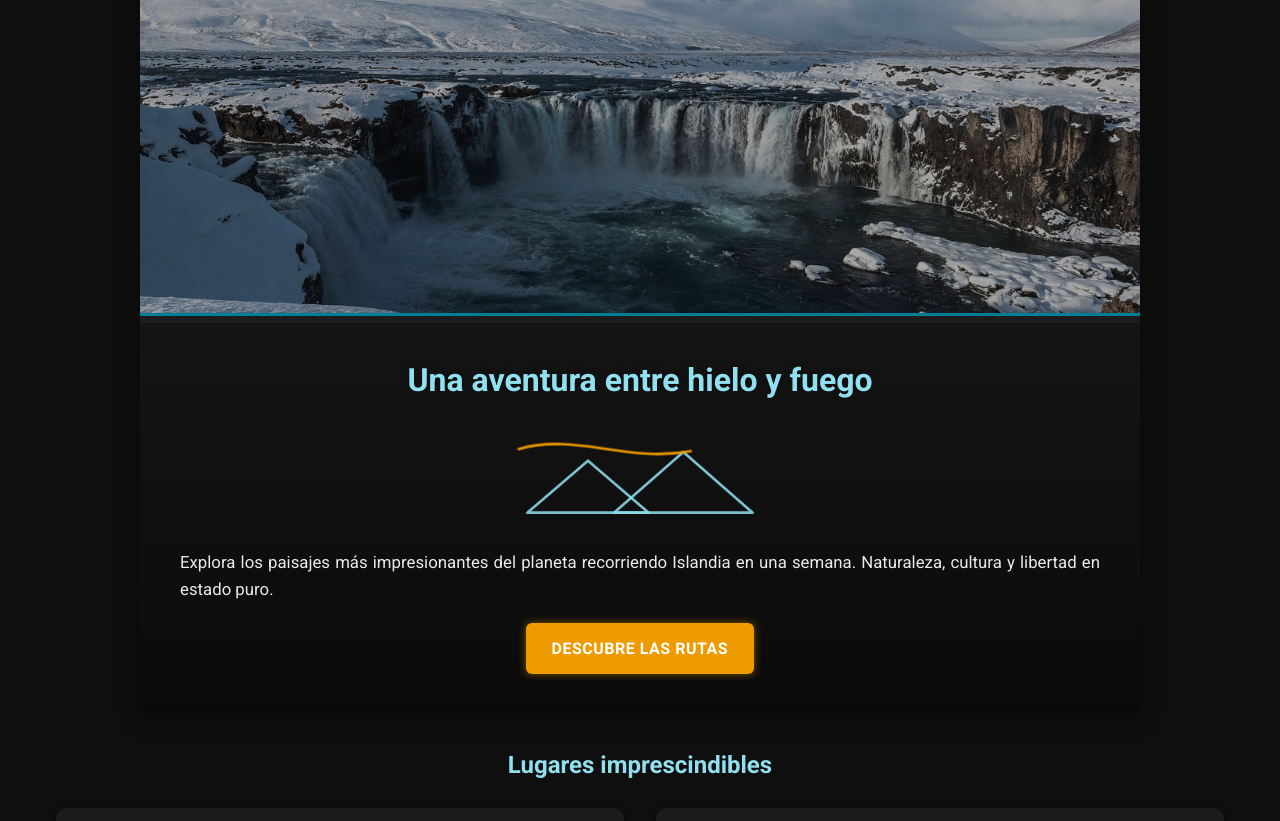
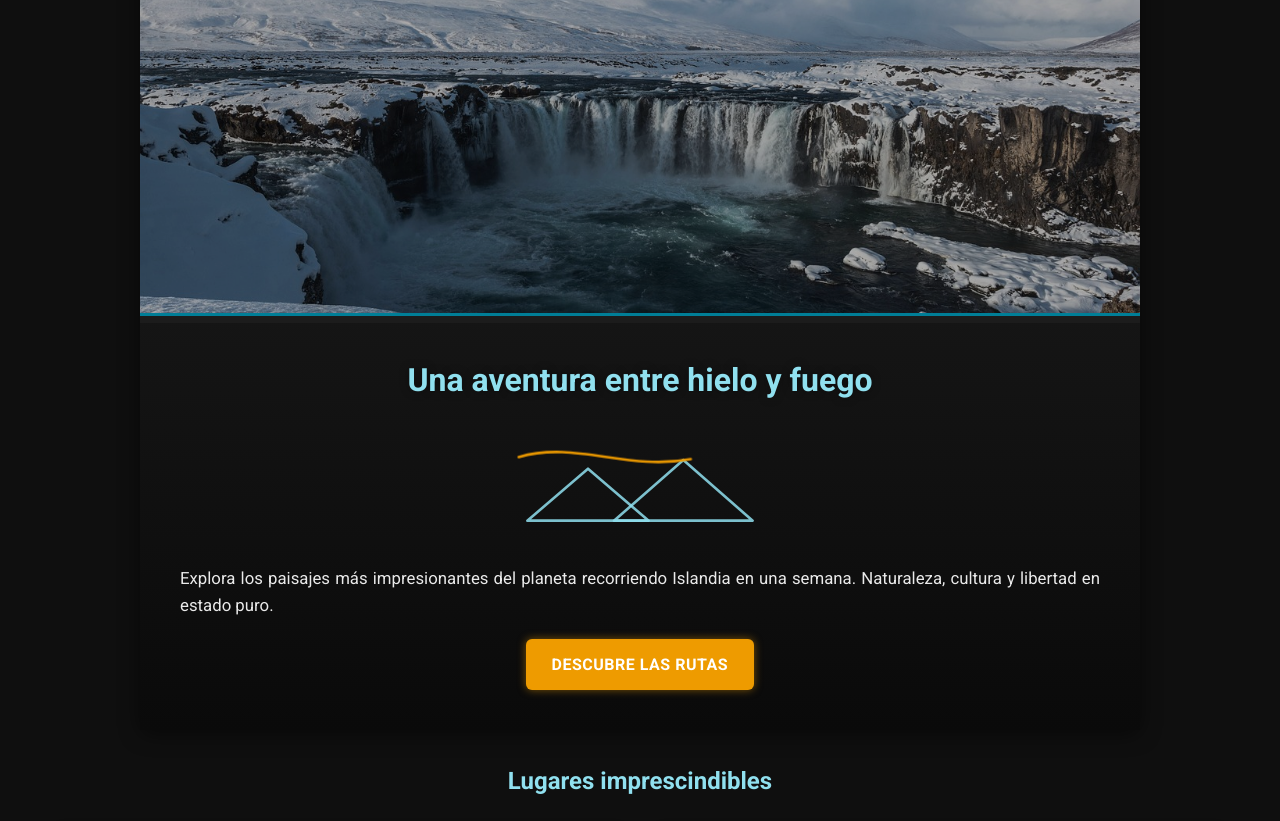
Before and after one commit to flifante/Islandia7Dias, a website built with Parcel: page src/index.html in a window 1280 px wide. Shown: the part 353-1174 px from the top of the page. Built offline with nearby package versions, Linux system fonts and the light colour scheme.

Commit message:
update PEC2: solucionando errores en produccion

```diff
--- a/package.json
+++ b/package.json
@@ -3,7 +3,7 @@
   "version": "1.0.0",
   "scripts": {
     "parcel:dev": "parcel src/index.html --open",
-    "parcel:build": "parcel build src/*.html --public-url ./",
+    "parcel:build": "parcel build src/*.html",
     "clean": "rimraf dist .parcel-cache",
     "start": "npm-run-all clean parcel:dev",
     "build": "npm-run-all clean parcel:build"
--- a/src/assets/css/main.scss
+++ b/src/assets/css/main.scss
@@ -92,6 +92,7 @@ header {
 
     .boton {
       position: relative;
+      z-index: 100;
       display: inline-block;
       background: $color-boton;
       color: white;
@@ -435,8 +436,10 @@ footer {
 /* PEC 2 - SVG */
 .svg-islandia {
   width: 260px;
+  height: 120px;
   margin: 1.2em auto;
   display: block;
+  overflow: visible;
   pointer-events: none;
 }
 
```
